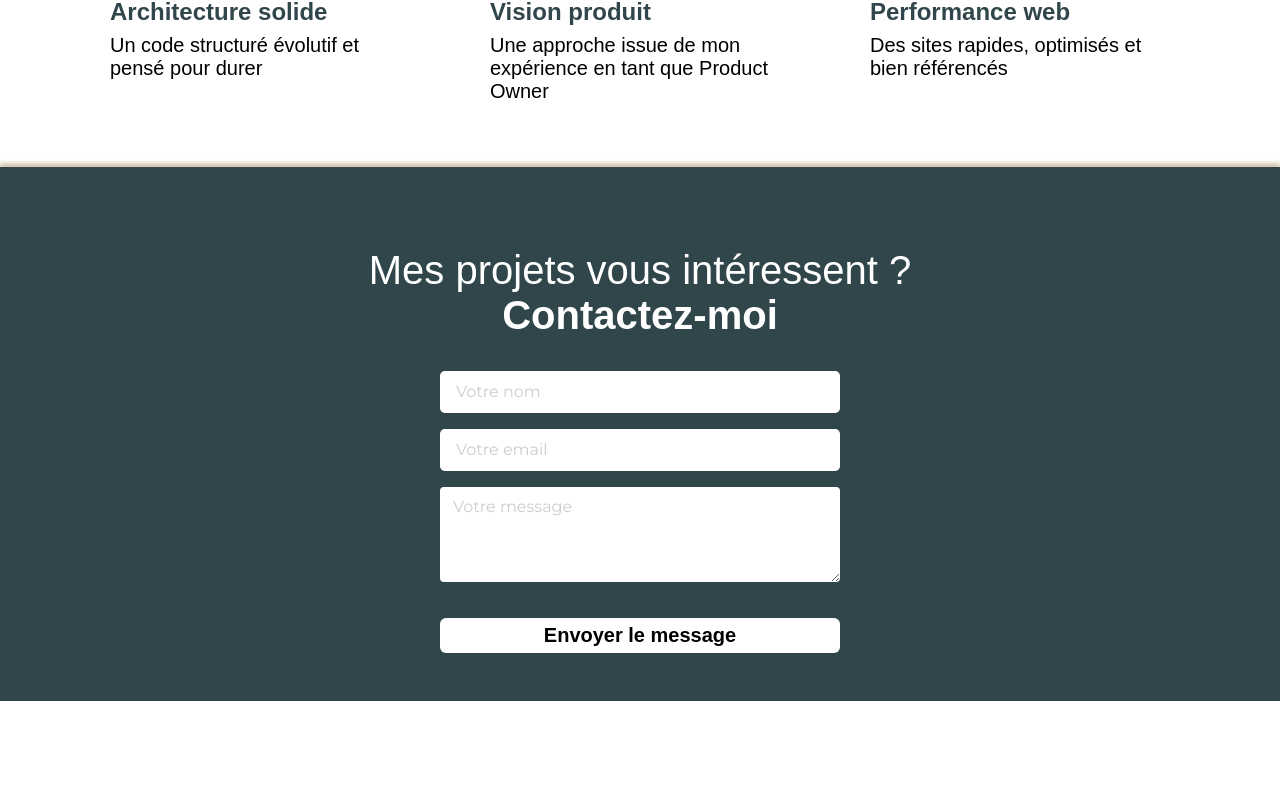
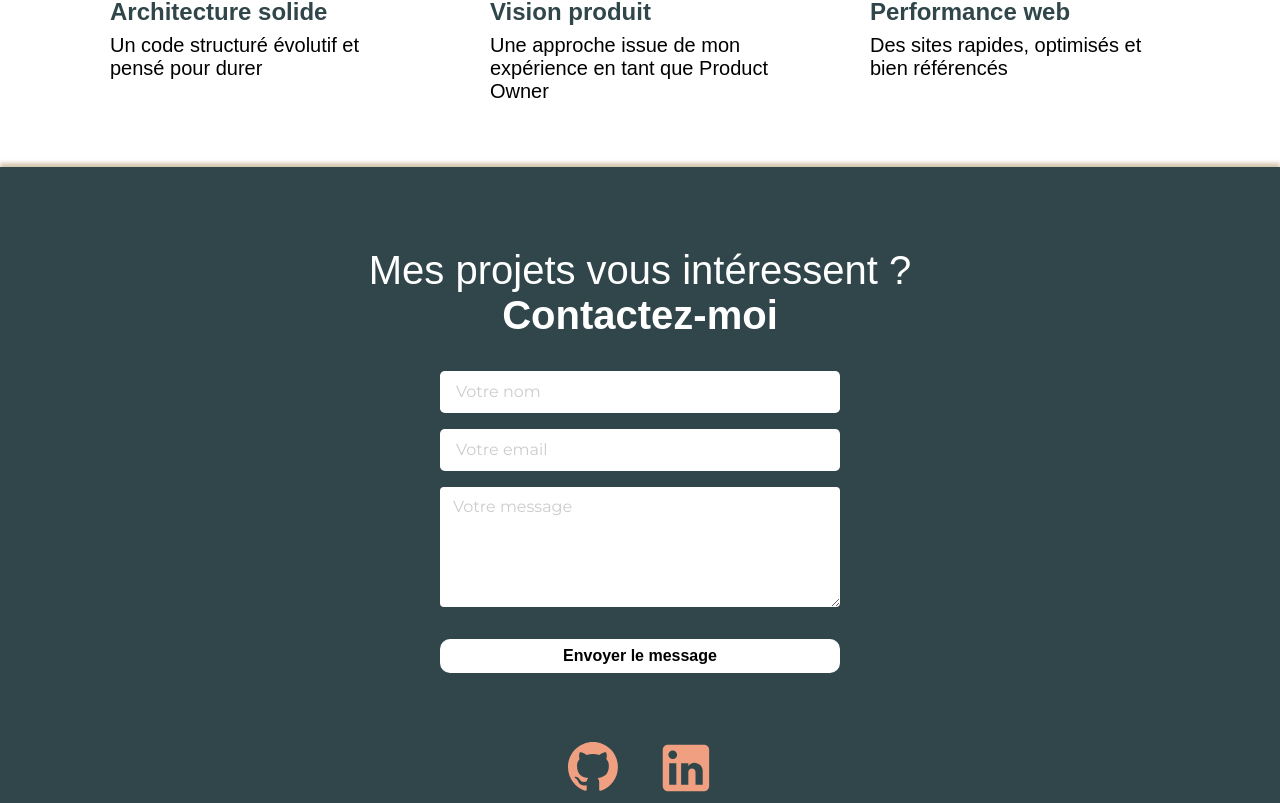
Before and after one commit to J-za/portfolio-jocelyn, a React (Vite) app in the folder client/: page / in a window 1280 px wide. Shown: the part 702-1505 px from the top of the page. Before the commit the page ends 1403 px from the top, so only its background shows below. Built offline with nearby package versions, Linux system fonts and the light colour scheme.

Commit message:
feat: add Footer component with GitHub and LinkedIn links integrated into homepage
- Created reusable Footer component with external links to GitHub and LinkedIn profiles
- Integrated Footer component into layout component for global visibility

```diff
--- a/client/src/components/ContactForm/contactform.scss
+++ b/client/src/components/ContactForm/contactform.scss
@@ -31,12 +31,20 @@ h2 {
     border: 0;
   }
 
-  input,
+  input {
+    padding: 0.75em 1em;
+    border-radius: 0.3em;
+    border: none;
+    font-size: 1em;
+  }
+
   textarea {
     padding: 0.75em 1em;
     border-radius: 0.3em;
     border: none;
     font-size: 1em;
+    resize: vertical;
+    min-height: 100px;
   }
 
   input::placeholder,
@@ -49,10 +57,10 @@ h2 {
 
   button {
     background-color: $color-light;
-    font-size: $font-size-dekstop-written2;
+    font-size: 1em;
     font-weight: 800;
-    padding: 0.3em 2em;
-    border-radius: 0.3em;
+    padding: 0.5em 2em;
+    border-radius: 0.625em;
     border: none;
     cursor: pointer;
     margin-top: 1em;
--- /dev/null
+++ b/client/src/components/Footer/Footer.jsx
@@ -0,0 +1,26 @@
+import "./footer.scss";
+import GitHubIcon from "../../assets/mdi_github.svg?react";
+import LinkedInIcon from "../../assets/mdi_linkedin.svg?react";
+
+function Footer() {
+  return (
+    <footer>
+      <a
+        href="https://github.com/J-za"
+        target="_blank"
+        rel="noopener noreferrer"
+      >
+        <GitHubIcon classname="icon" />
+      </a>
+      <a
+        href="https://www.linkedin.com/in/jocelyn-zarrouk"
+        target="_blank"
+        rel=""
+      >
+        <LinkedInIcon classname="icon" />
+      </a>
+    </footer>
+  );
+}
+
+export default Footer;
--- /dev/null
+++ b/client/src/components/Footer/footer.scss
@@ -0,0 +1,9 @@
+@use "../../styles/variables.scss" as *;
+
+footer {
+  background-color: $color-primary;
+  display: flex;
+  justify-content: center;
+  gap: 2em;
+  padding-top: 1em;
+}
--- a/client/src/components/Layout/Layout.jsx
+++ b/client/src/components/Layout/Layout.jsx
@@ -1,5 +1,6 @@
 import { Outlet } from "react-router";
 import Header from "../Header/Header";
+import Footer from "../Footer/Footer";
 
 function Layout() {
   return (
@@ -8,6 +9,7 @@ function Layout() {
       <main>
         <Outlet />
       </main>
+      <Footer />
     </>
   );
 }
```
Also changed, not shown: client/src/assets/mdi_github.svg (added), client/src/assets/mdi_linkedin.svg (added).
